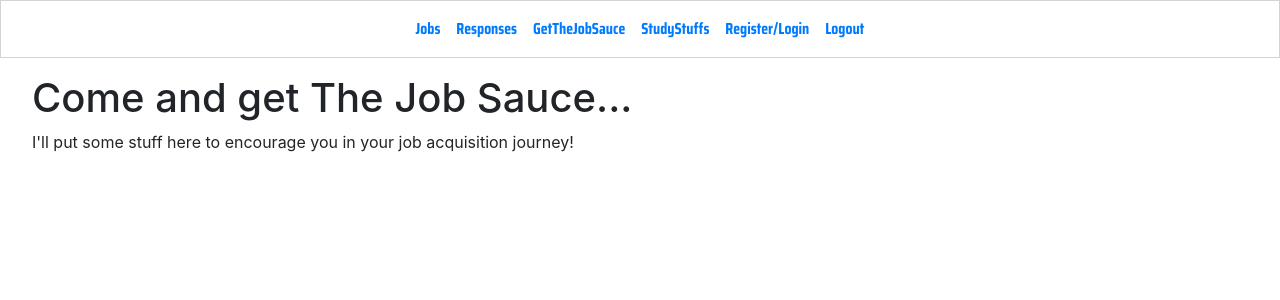
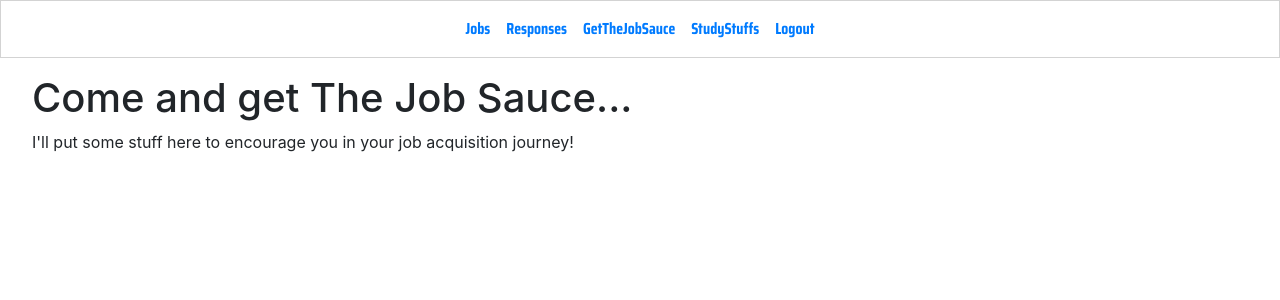
Before and after one commit to MelanieJaneBond/Job-Sauce-Capstone, a Django app: page / in a window 1280 px wide. Shown: the top 300 px of the page. Run offline with Django 3.2, Linux system fonts and the light colour scheme; some libraries are stand-ins or nearby versions.

Commit message:
working on login

```diff
--- a/jobsauceapp/templates/shared/base.html
+++ b/jobsauceapp/templates/shared/base.html
@@ -23,7 +23,7 @@
             <li class="navList__route"><a href="{% url 'jobsauceapp:responses'%}">Responses</a></li>
             <li class="navList__route"><a href="{% url 'jobsauceapp:home' %}">GetTheJobSauce</a></li>
             <li class="navList__route"><a href="{% url 'jobsauceapp:resources' %}">StudyStuffs</a></li>
-            <li class="navList__route"><a href="{% url 'jobsauceapp:register'%}">Register/Login</a></li>
+            {% comment %} <li class="navList__route"><a href="{% url 'jobsauceapp:register'%}">Register/Login</a></li> {% endcomment %}
             {% comment %} <li class="navList__route"><a href="{% url 'jobsauceapp:responses' %}">Books</a></li> {% endcomment %}
             <li class="navList__route"><a href="{% url 'jobsauceapp:logout' %}">Logout</a></li>
         </ol>
```
